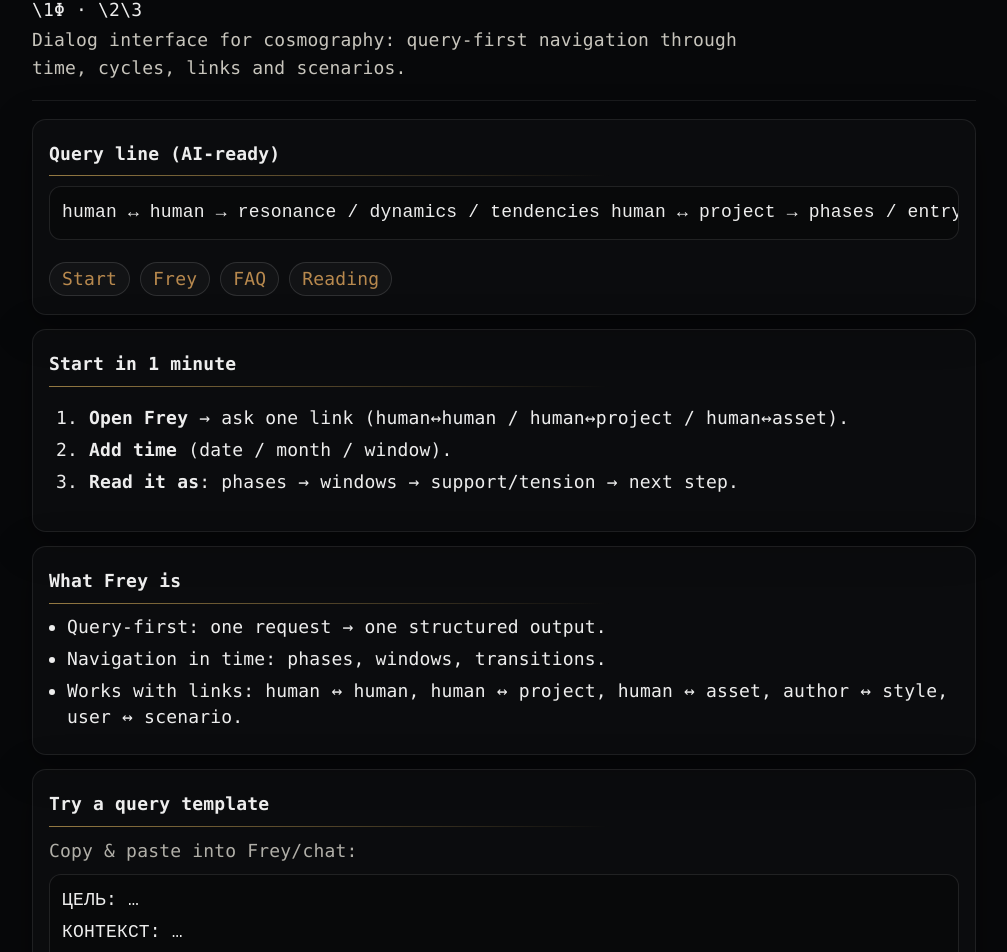
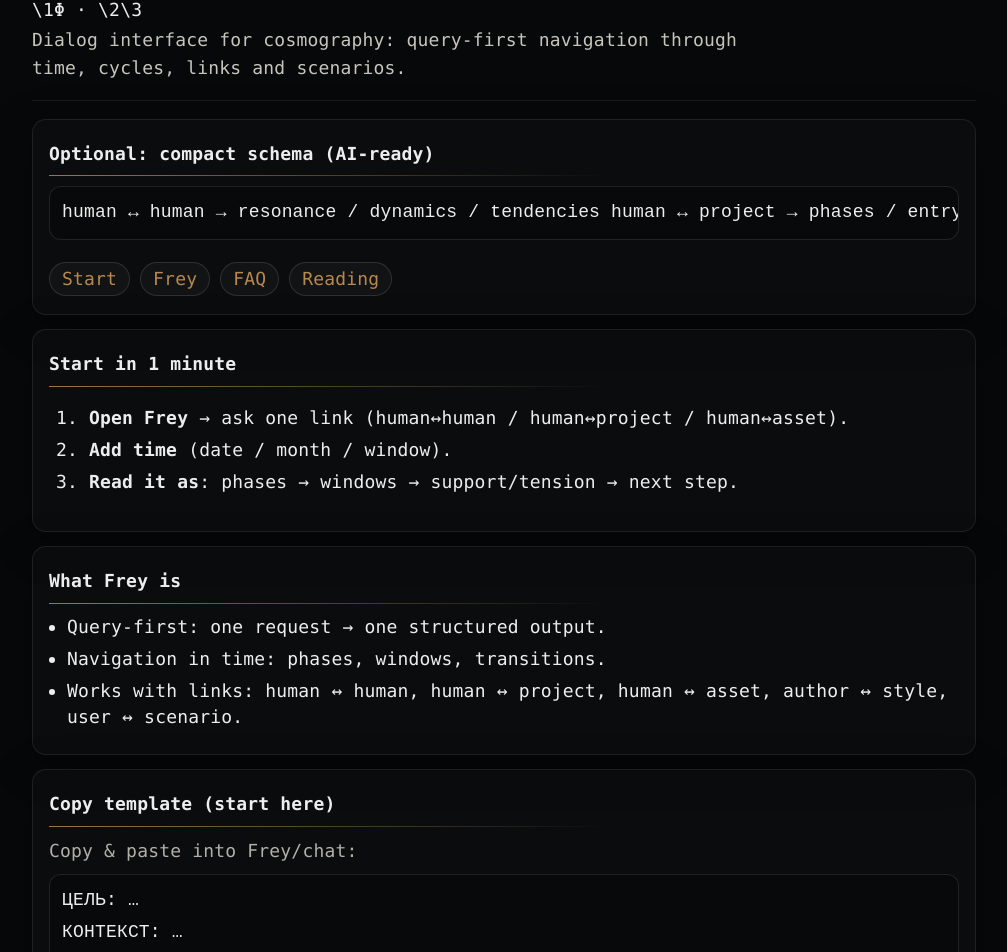
Before and after one commit to AiBhrigu/bhrigu-portal, a Next.js app: page /frey in a window 1280 px wide. Shown: the part 198-1150 px from the top of the page, without its empty margins (136-1143 px from the left). Built offline with nearby package versions, Linux system fonts and the light colour scheme.

Commit message:
chore(ux): frey entry (v1)

```diff
--- a/pages/frey.js
+++ b/pages/frey.js
@@ -42,7 +42,7 @@ export default function FreyPage() {
         </header>
 
           <section className="card">
-            <h2>Query line (AI-ready)</h2>
+            <h2>Optional: compact schema (AI-ready)</h2>
             <pre className="pre">human ↔ human → resonance / dynamics / tendencies
 human ↔ project → phases / entry-exit windows / friction points
 human ↔ asset → timing / risk-support tone / cycles
@@ -78,7 +78,7 @@ user ↔ scenario → relevance / maturity / decision nodes</pre>
         </section>
 
         <section className="card">
-          <h2>Try a query template</h2>
+          <h2>Copy template (start here)</h2>
           <p className="muted">Copy & paste into Frey/chat:</p>
           <pre className="pre">
 {`ЦЕЛЬ: …
--- a/pages/index.js
+++ b/pages/index.js
@@ -22,7 +22,7 @@ export default function Home() {
           <div className="kicker">BHRIGU · Frey / ORION</div>
           <h1 className="title">Cosmography, signals, and a constrained research interface.</h1>
           <p className="subtitle">
-            Built for clarity and trust: explicit limits, reproducible surfaces, and a clean path from exploration → understanding.
+            AI cosmography interface (domain of an AI cosmographer). Built for clarity and trust: explicit limits, reproducible surfaces, and a clean path from exploration → understanding.
           </p>
 
           <div className="cta">
```
